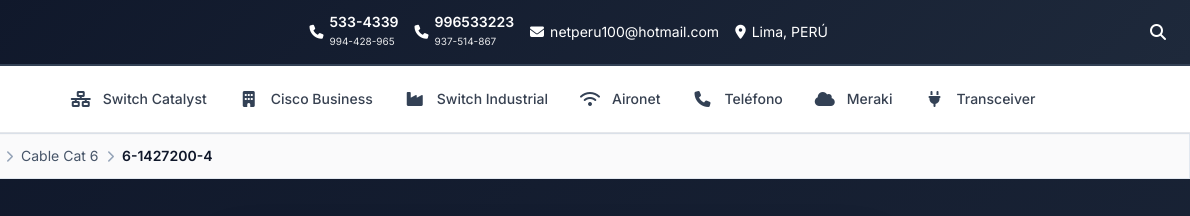
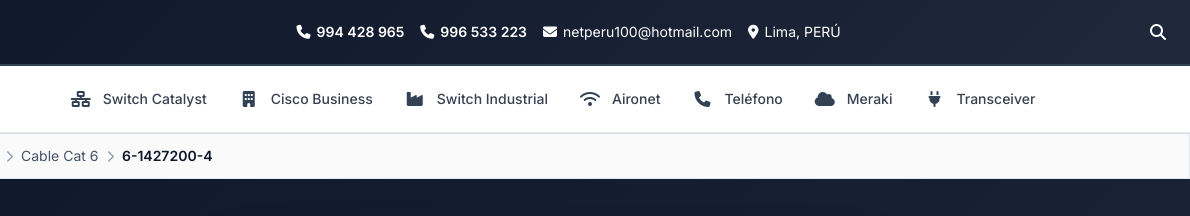
Before and after one commit to Zraght/6-1427200-4, a plain HTML site: page C9200L-24P-4G-E.html in a window 1280 px wide. Shown: the top 216 px of the page, 90-1280 px from the left. Drawn offline with nearby package versions, Linux system fonts and the light colour scheme.

Commit message:
Actualización de página

```diff
--- a/C9200L-24P-4G-E.html
+++ b/C9200L-24P-4G-E.html
@@ -172,22 +172,14 @@
 
         <!-- Información de contacto -->
         <div class="flex flex-wrap items-center gap-3 md:gap-4 text-xs md:text-sm">
-          <a href="tel:5334339" class="flex items-center gap-1.5 hover:text-blue-300 transition">
+          <a href="tel:994428965" class="flex items-center gap-1.5 hover:text-blue-300 transition">
             <i class="fas fa-phone"></i>
-            <div class="hidden sm:block">
-              <div class="font-semibold leading-tight">533-4339</div>
-              <div class="text-[10px] opacity-90">994-428-965</div>
-            </div>
-            <span class="sm:hidden font-semibold">533-4339</span>
+            <span class="font-semibold">994 428 965</span>
           </a>
 
           <a href="tel:996533223" class="flex items-center gap-1.5 hover:text-blue-300 transition">
             <i class="fas fa-phone"></i>
-            <div class="hidden sm:block">
-              <div class="font-semibold leading-tight">996533223</div>
-              <div class="text-[10px] opacity-90">937-514-867</div>
-            </div>
-            <span class="sm:hidden font-semibold">996533223</span>
+            <span class="font-semibold">996 533 223</span>
           </a>
 
           <a href="mailto:netperu100@hotmail.com" class="hidden md:flex items-center gap-1.5 hover:text-blue-300 transition">
```
Also changed, not shown: index.html (+3 -11 lines).
